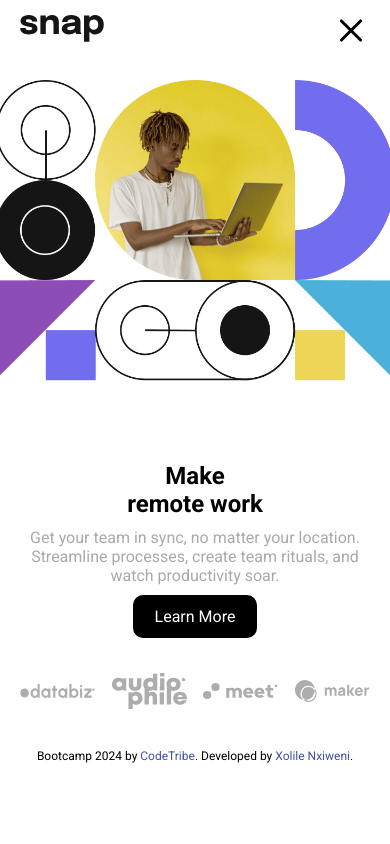
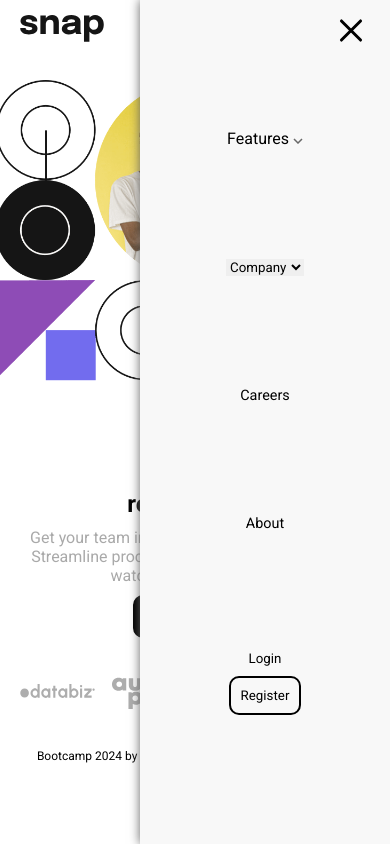
Before and after one commit to Xoli-Nxiweni/FinalBootcampProj, a plain HTML site: page index.html in a window 390 px wide. Both pictures are taken after a click on the label 350 px from the left and 30 px from the top of the page. Drawn offline with Linux system fonts and the light colour scheme.

Commit message:
navbar toggle fix

```diff
--- a/script.js
+++ b/script.js
@@ -51,7 +51,13 @@ attributionRender();
 //     }
 // });
 
-const notification = document.getElementById('navigationToggle');
-notification.addEventListener('click', ()=>{
-    alert("NAVIGATION UNDER CONSTRUCTION")
-});
+const toggleMenu = document.getElementById('navigationToggle');
+        const menu = document.querySelector('.links');
+
+        toggleMenu.addEventListener('change', function () {
+            if (this.checked) {
+                menu.style.right = '0';
+            } else {
+                menu.style.right = '-100%';
+            }
+        });
--- a/styles.css
+++ b/styles.css
@@ -186,7 +186,7 @@ button:last-child{
         position: fixed;
         z-index: 9;
         right: 0;
-        display: none;
+        right: -100%;
         top: 0;
         padding: 20px;
         bottom: 0px;
```
